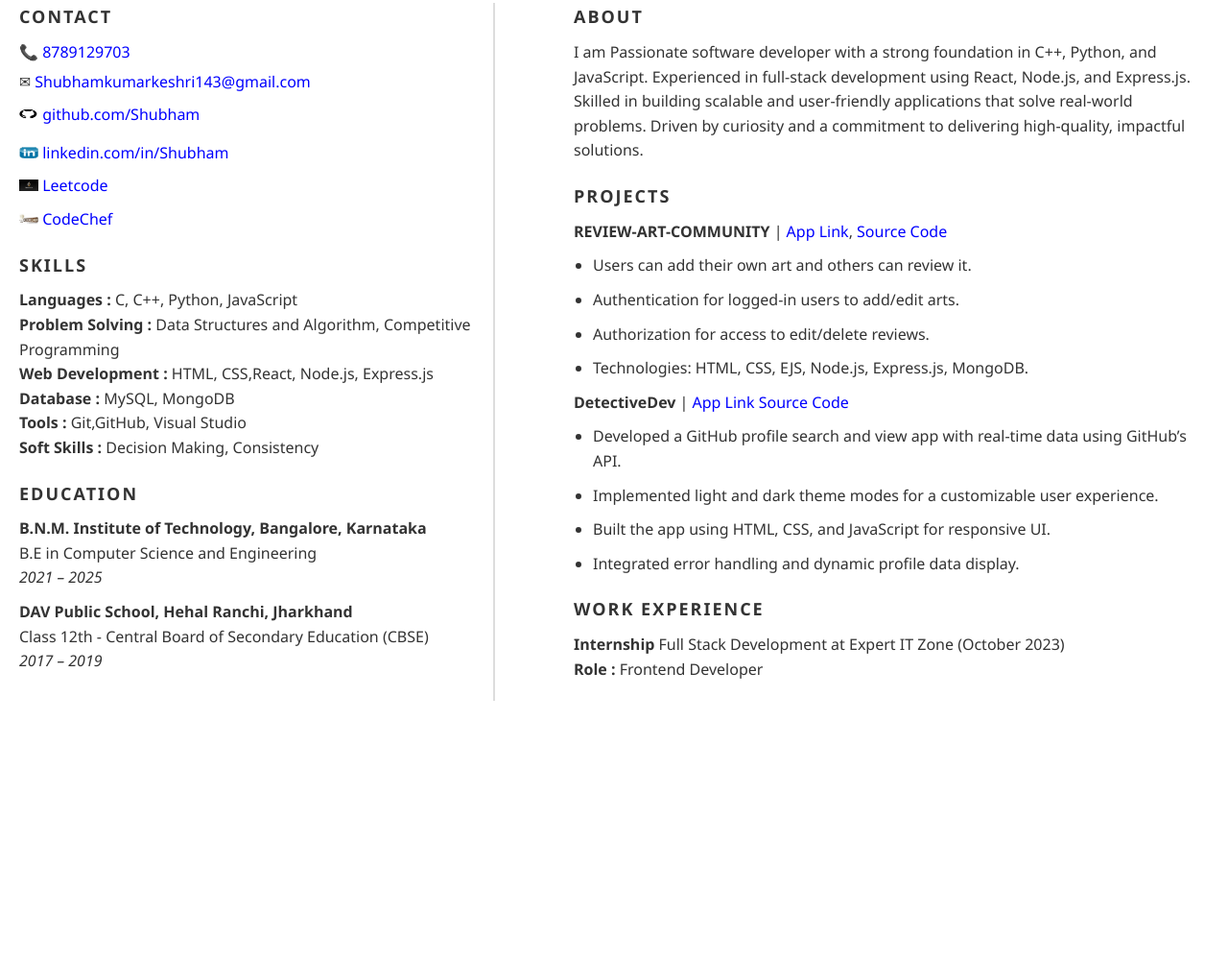
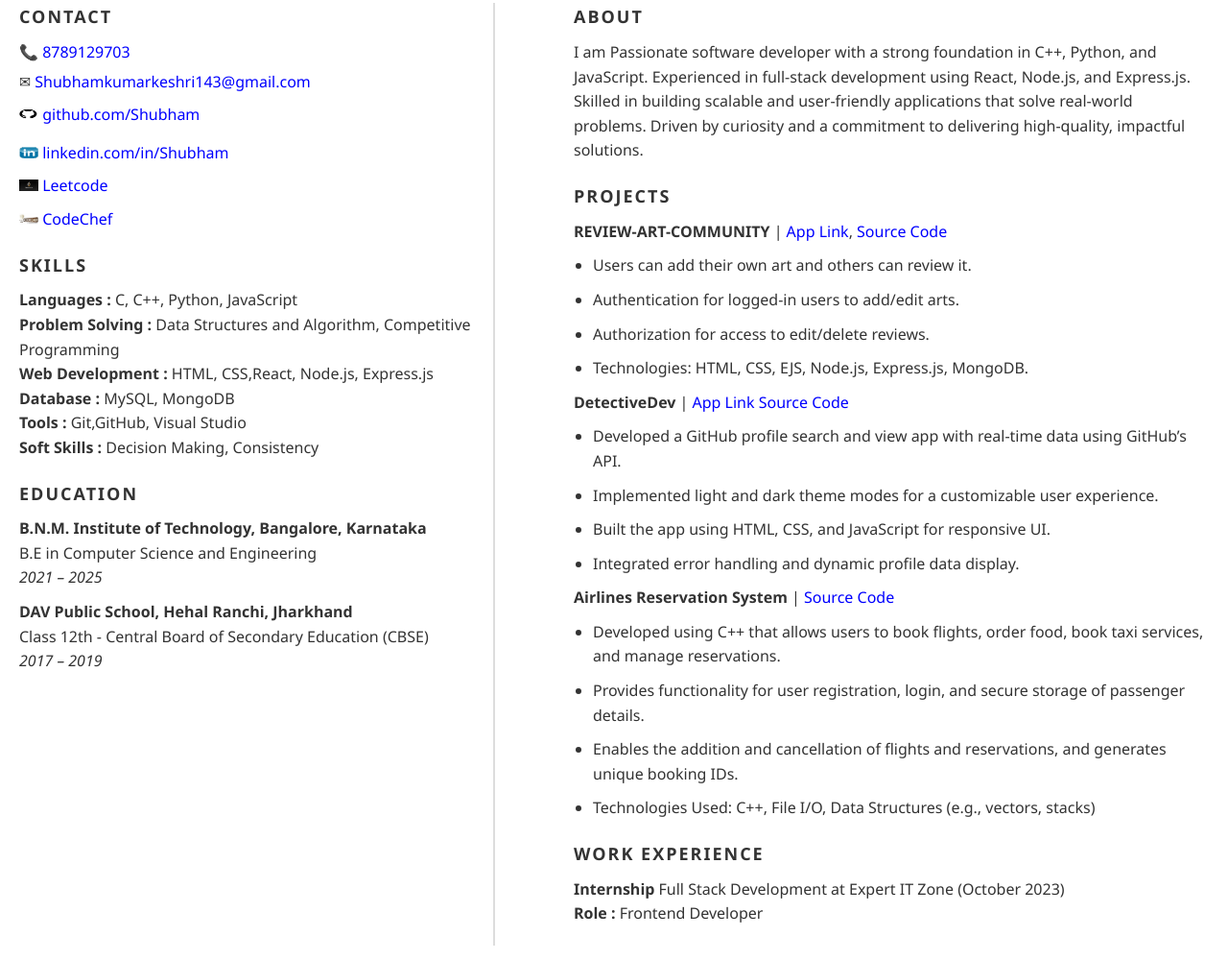
Before and after one commit to Shubhamkrkeshri21/Shubham_DigitalResume, a plain HTML site: page index.html in a window 1280 px wide. Shown: the part 152-1152 px from the top of the page at 96% size. Before the commit the page ends 902 px from the top, so only its background shows below. Drawn offline with Linux system fonts and the light colour scheme.

Commit message:
Update index.html

```diff
--- a/index.html
+++ b/index.html
@@ -169,6 +169,31 @@
                   Integrated error handling and dynamic profile data display.
                 </li>
               </ul>
+            <div>
+                <div class="project">
+            <p>
+              <strong> Airlines Reservation System </strong> |
+              <a href="https://github.com/Shubhamkrkeshri21/Airlines-Reservation-System"style="color: blue;text-decoration: none;"
+                >Source Code</a
+              >
+
+              <!-- <span class="date">June 2024</span> -->
+            </p>
+            <ul style="list-style-type: disc; margin-left: 20px;">
+                <li style="margin-bottom: 10px;">
+                   Developed using C++ that allows users to book flights, order food, book taxi services, and manage reservations.
+                </li>
+                <li style="margin-bottom: 10px;">
+                  Provides functionality for user registration, login, and secure storage of passenger details.
+                </li>
+                <li style="margin-bottom: 10px;">
+                  Enables the addition and cancellation of flights and reservations, and generates unique booking IDs.
+                </li>
+                <li style="margin-bottom: 10px;">
+                 Technologies Used: C++, File I/O, Data Structures (e.g., vectors, stacks)
+                </li>
+              </ul>
+            </div>
         </section>
 
         <section>
```
